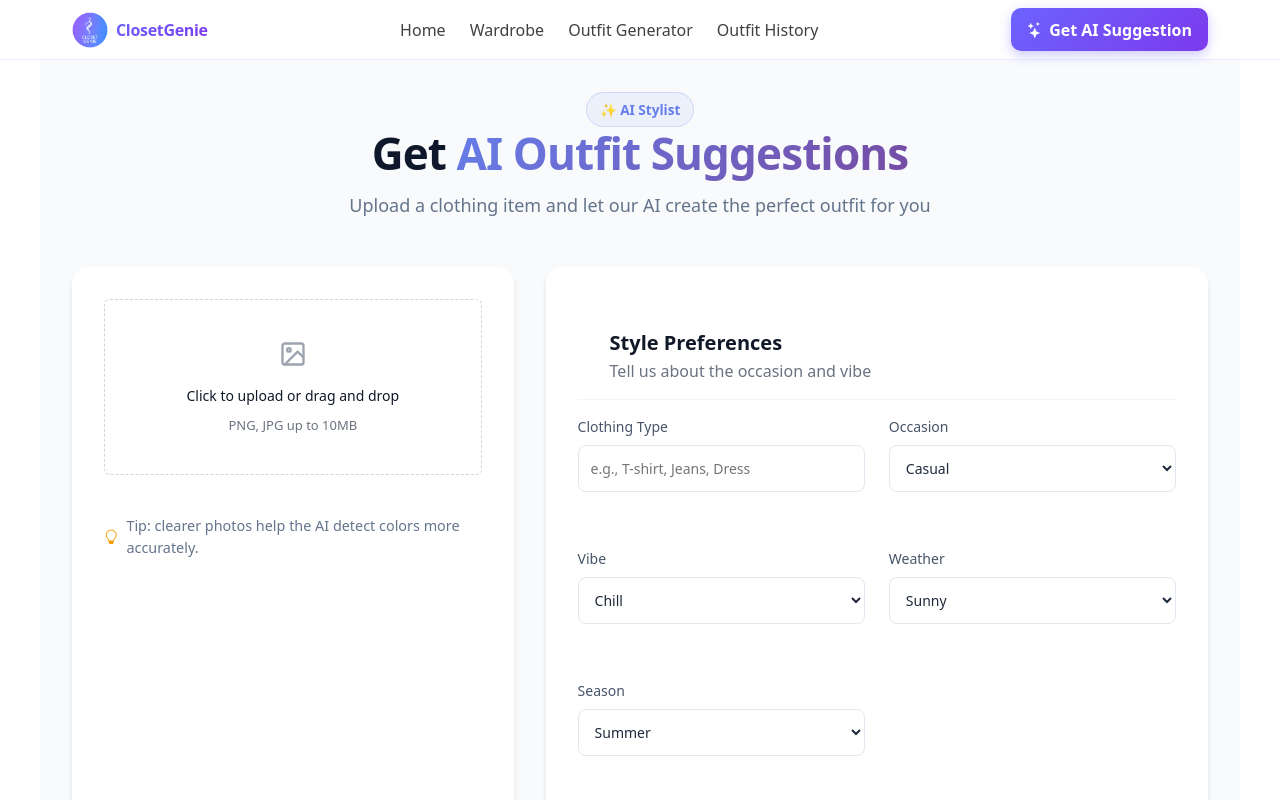
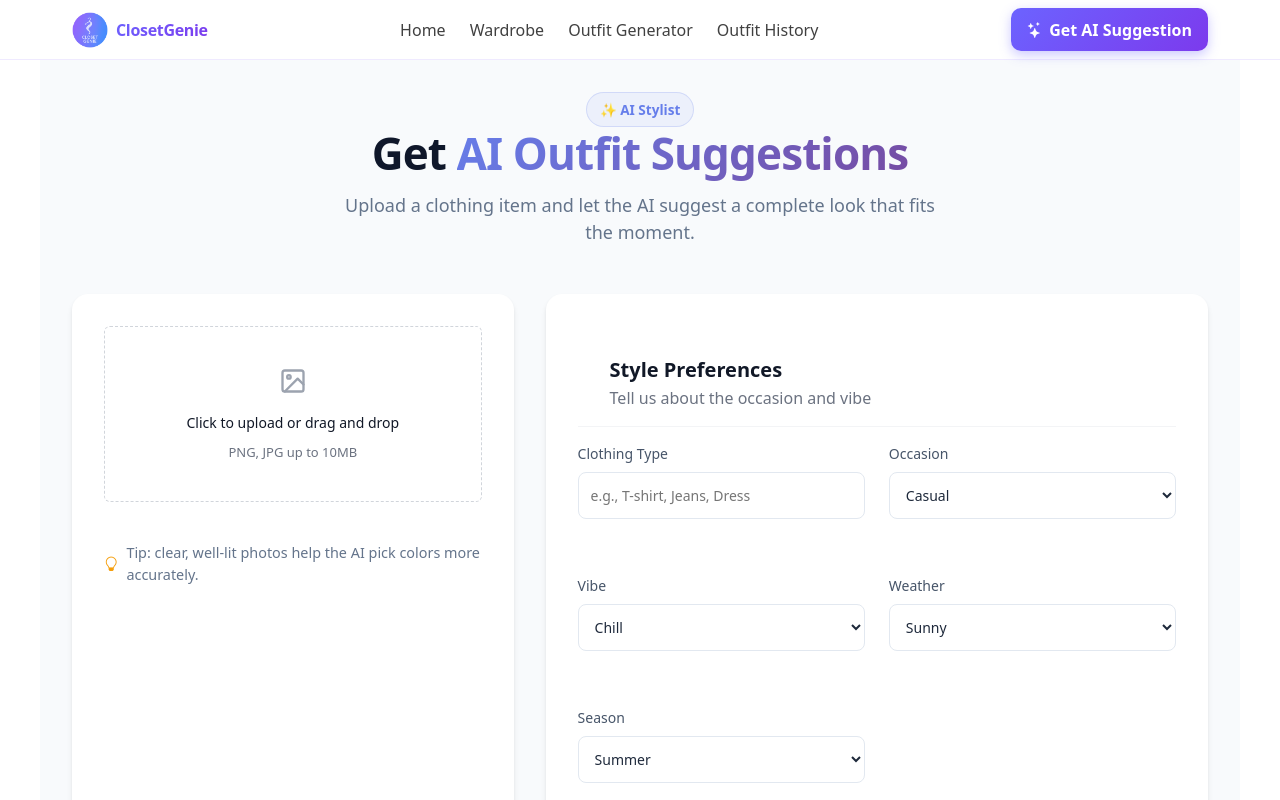
Before and after one commit to vedbhadani/ClosetGenie, a React (Vite) app: page /get-ai in a window 1280 px wide. Shown: the top 800 px of the page. Built offline with nearby package versions, Linux system fonts and the light colour scheme.

Commit message:
final check

```diff
--- a/src/Pages/GetAI.jsx
+++ b/src/Pages/GetAI.jsx
@@ -198,7 +198,7 @@ const GetAI = () => {
         <h1>
           Get <span className="gradient-text">AI Outfit Suggestions</span>
         </h1>
-        <p>Upload a clothing item and let our AI create the perfect outfit for you</p>
+        <p>Upload a clothing item and let the AI suggest a complete look that fits the moment.</p>
       </div>
 
       <div className="get-ai-content">
@@ -214,7 +214,7 @@ const GetAI = () => {
             {!file && (
               <div className="upload-hint">
                 <i className="bi bi-lightbulb"></i>
-                <span>Tip: clearer photos help the AI detect colors more accurately.</span>
+                <span>Tip: clear, well-lit photos help the AI pick colors more accurately.</span>
               </div>
             )}
           </div>
```
Also changed, not shown: 1 other file (tests, documents, lock files or other folders).
